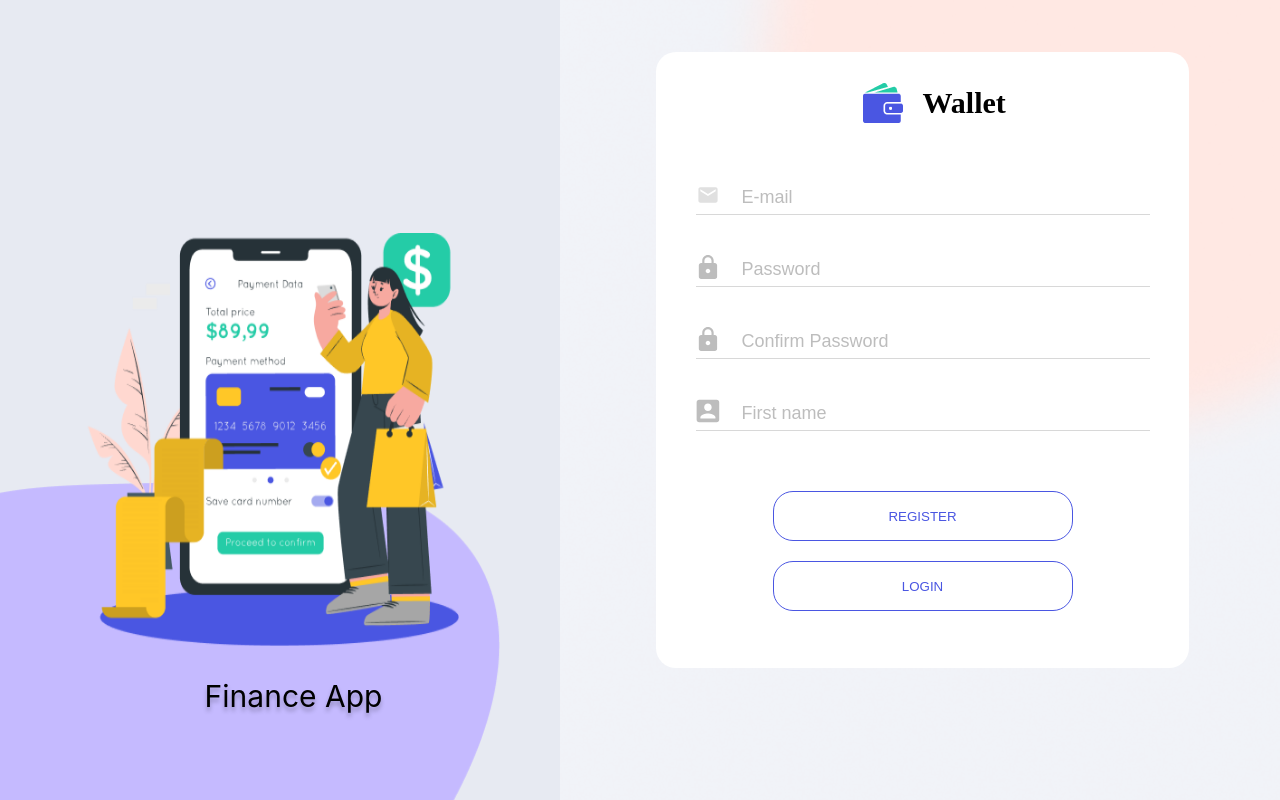
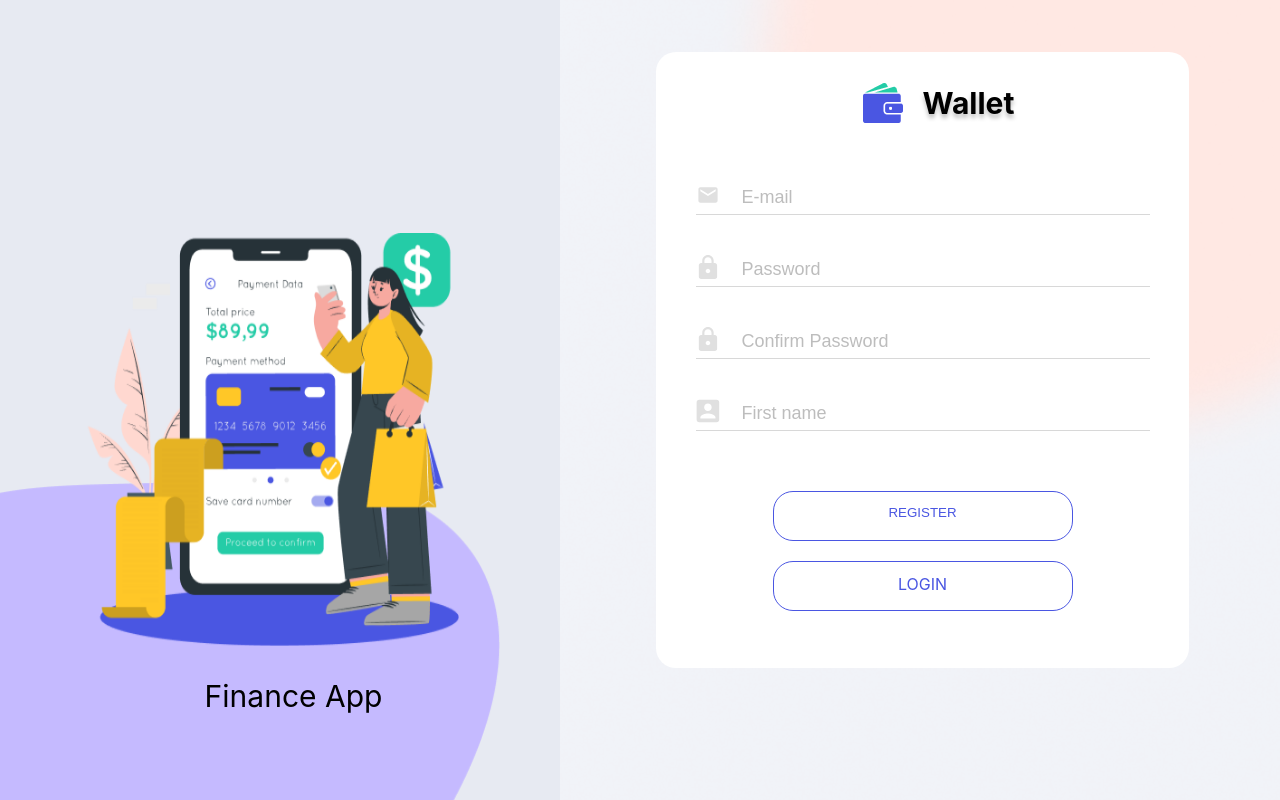
Before and after one commit to KarolKowalewicz/wallet-frontend, a React (Create React App) app: page /register in a window 1280 px wide. Built offline with nearby package versions, Linux system fonts and the light colour scheme.

Commit message:
Formik plus Yup

```diff
--- a/package.json
+++ b/package.json
@@ -15,7 +15,7 @@
     "react-datetime": "3.2.0",
     "react-dom": "18.2.0",
     "react-loader-spinner": "5.4.5",
-    "react-redux": "8.1.3",
+    "react-redux": "^8.1.3",
     "react-router": "6.16.0",
     "react-router-dom": "6.16.0",
     "react-scripts": "5.0.1",
--- a/src/components/RegisterForm/RegisterForm.jsx
+++ b/src/components/RegisterForm/RegisterForm.jsx
@@ -1,41 +1,74 @@
 import css from './RegisterForm.module.scss';
 import logo from '../../img/logowallet.png';
+import { Formik, Form, Field, ErrorMessage } from 'formik';
+import { Link } from 'react-router-dom';
+import * as Yup from 'yup';
 
 import { ReactComponent as Avatar } from '../../img/avatar.svg';
-import { ReactComponent as Lock } from '../../img/lock.svg'
-import { ReactComponent as Email } from '../../img/email.svg'
+import { ReactComponent as Lock } from '../../img/lock.svg';
+import { ReactComponent as Email } from '../../img/email.svg';
 
+const validationSchema = Yup.object().shape({
+  email: Yup.string().email('Invalid email').required('Email is required'),
+  password: Yup.string()
+    .min(6, 'Password must be at least 6 characters')
+    .max(12, 'Password must be at most 12 characters')
+    .required('Password is required'),
+  'confirm-password': Yup.string()
+    .oneOf([Yup.ref('password'), null], 'Passwords must match')
+    .required('Confirm Password is required'),
+  name: Yup.string().min(1, 'Name must be at least 1 character').max(12, 'Name must be at most 12 characters').required('Name is required'),
+});
 
 const RegisterForm = () => {
+
+  const handleSubmit = (values) => {
+    console.log('Form submitted with values:', values);
+  };
+
   return (
+    <Formik
+      initialValues={{ email: '', password: '', 'confirm-password': '', name: '' }}
+      validationSchema={validationSchema}
+      onSubmit={handleSubmit}
+    >
+      {({ errors, touched }) => (
+        <Form>
           <div className={css.formBox}>
             <div className={css.logoSection}>
               <img src={logo} className={css.logoImg} alt='wallet' />
               <span className={css.logoTitle}>Wallet</span>
             </div>
-            <form className={css.form}>
+            <div className={css.form}>
               <label className={css.label}>
-                    <Email className={css.svg}/>
-                    <input className={css.input} placeholder='E-mail' type='email' name='email'/>
+                <Email className={css.svg} />
+                <Field className={css.input} placeholder='E-mail' type='email' name='email' />
+                <ErrorMessage name="email" component="div" className={css.error} />
               </label>
               <label className={css.label}>
-                    <Lock className={css.svg}/>
-                    <input className={css.input} placeholder='Password' type='password' name='password' />
+                <Lock className={css.svg} />
+                <Field className={css.input} placeholder='Password' type='password' name='password' />
+                <ErrorMessage name="password" component="div" className={css.error} />
               </label>
               <label className={css.label}>
-                    <Lock className={css.svg}/>
-                    <input className={css.input} placeholder='Confirm Password' type='password' name='confirm-password'/>
+                <Lock className={css.svg} />
+                <Field className={css.input} placeholder='Confirm Password' type='password' name='confirm-password' />
+                <ErrorMessage name="confirm-password" component="div" className={css.error} />
               </label>
               <label className={css.label}>
-                    <Avatar className={css.svg}/>
-                    <input className={css.input} placeholder='First name' type='text' name='name'/>
+                <Avatar className={css.svg} />
+                <Field className={css.input} placeholder='First name' type='text' name='name' />
+                <ErrorMessage name="name" component="div" className={css.error} />
               </label>
               <div className={css.buttonSection}>
                 <button className={css.formButton} type="submit">REGISTER</button>
-                    <button className={css.formButton} >LOGIN</button>
+                <Link to="/login" className={css.formButton}>LOGIN</Link>
               </div>
-            </form>
             </div>
+          </div>
+        </Form>
+      )}
+    </Formik>
   )
 }
 
--- a/src/components/RegisterForm/RegisterForm.module.scss
+++ b/src/components/RegisterForm/RegisterForm.module.scss
@@ -1,3 +1,6 @@
+@import "./../../../public/modern-normalize.scss";
+@import "../../../stylesheet/vars.scss";
+
 .formBox{
     width: 320px;
     display: flex;
@@ -60,13 +63,16 @@
 }
 
 .logoTitle {
-  font-family: Poppins;
   font-size: 24px;
   font-weight: 700;
+  text-shadow: 0px 4px 4px rgba(0, 0, 0, 0.25);
 
     @media screen and (min-width: 768px) {
         font-size: 30px;
       }
+    @media screen and (min-width: 768px) {
+      font-weight: 700;
+    }
 }
 
 .form {
@@ -82,7 +88,7 @@
 .svg {
   width: 24px;
   height: 24px;
-  fill: #bdbdbd;
+  fill: rgb(224, 224, 224)
 
 }
 
@@ -94,17 +100,13 @@
 
 .input{
   padding-block: 8px;
-  outline-color: transparent;
   border-style: none;
-
-
+  outline: none;
 
   &::placeholder{
     color: #bdbdbd;
       font-size: 18px;
-      font-style: normal;
       font-weight: 400;
-      line-height: normal;
   }
 
   @media screen and (min-width: 768px) {
@@ -123,6 +125,8 @@
   padding-block: 13px;
   width: 274px;
   transition: all 250ms cubic-bezier(0.4, 0, 0.2, 1);
+  display: flex;
+  justify-content: center;
 
     @media screen and (min-width: 768px) {
       width: 300px;
@@ -148,3 +152,12 @@
   margin: 0 auto;
   margin-top: 20px;
 }
+.error {
+  display: flex;
+  position: fixed;
+  z-index: 6;
+  background-color: rgb(255, 248, 225);
+  border-radius: 8px;
+  padding: 6px;
+  right: 129px;
+}
--- a/src/pages/Register/Register.module.scss
+++ b/src/pages/Register/Register.module.scss
@@ -16,7 +16,6 @@
 
         @media screen and (min-width: 768px) {
             font-size: 30px;
-            text-shadow: 0px 4px 4px rgba(0, 0, 0, 0.25);
             font-weight: 400;
             position: fixed;
             display: flex;
```
Also changed, not shown: 1 other file (tests, documents, lock files or other folders). Lines whose indentation alone changed are shown as unchanged.
